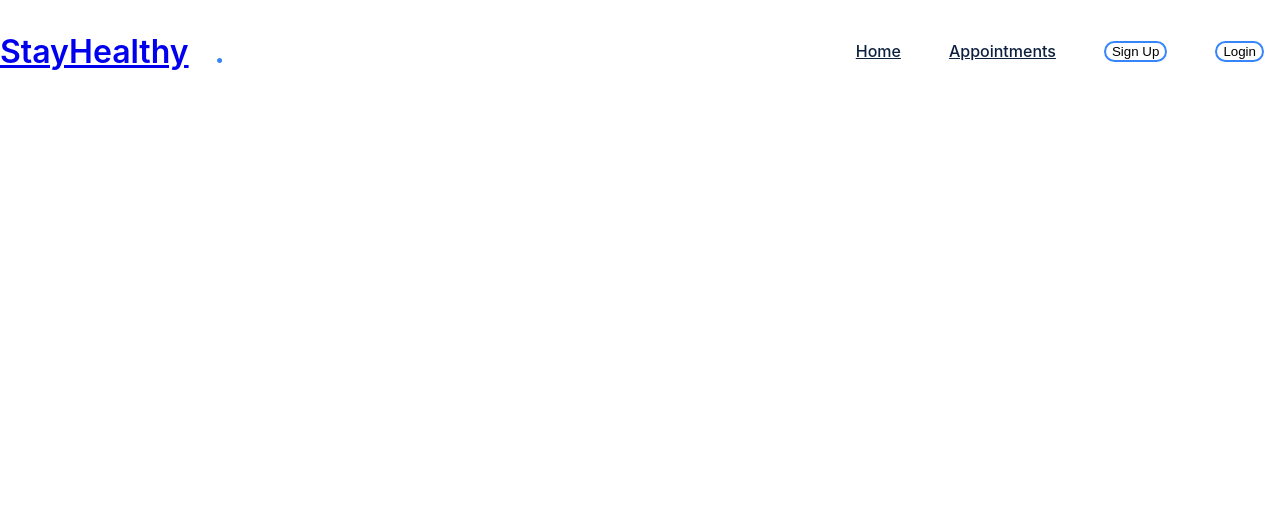
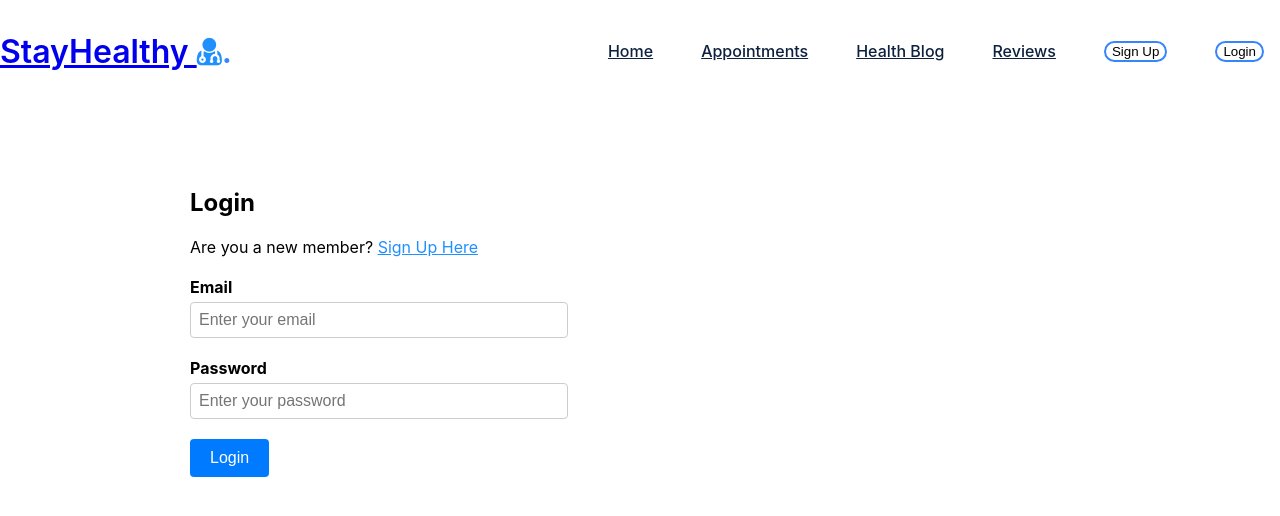
Before and after one commit to AnnMarieAddatu/med_appt, a React (Create React App) app: page /Login in a window 1280 px wide. Shown: the top 516 px of the page. Built offline with nearby package versions, Linux system fonts and the light colour scheme.

Commit message:
Update for Sign_Up and Login react

```diff
--- a/src/App.js
+++ b/src/App.js
@@ -1,28 +1,17 @@
-
 import React from 'react';
-import { BrowserRouter, Routes, Route } from 'react-router-dom';
+import { BrowserRouter, Route, Routes } from 'react-router-dom';
 import Navbar from './Components/Navbar/Navbar';
-import Sign_Up from './Components/Sign_Up/Sign_Up';
+import Sign_Up from './Components/Sign_Up/Sign_Up'; // Updated component name
 import Login from './Components/Login/Login';
-
-function Home() {
-  return <h2>Home Page</h2>;
-}
-
-function About() {
-  return <h2>About Page</h2>;
-}
 
 function App() {
   return (
     <div className="App">
       <BrowserRouter>
-        <Navbar />
+      <Navbar/>
         <Routes>
-          <Route path="/" element={<Home />} />
-          <Route path="/about" element={<About />} />
-          <Route path="/" element={<Sign_Up />} /> {/* Route for Sign_Up */}
-          <Route path="/" element={<Login />} /> {/* Route for Login */}
+          <Route path="/Sign_Up" element={<Sign_Up />} />
+          <Route path="/Login" element={<Login />} />
         </Routes>
       </BrowserRouter>
     </div>
--- a/src/Components/LandngPage/Landing_page.css
+++ b/src/Components/LandngPage/Landing_page.css
@@ -0,0 +1,185 @@
+* {
+    margin: 0;
+    font-family: "Poppins", sans-serif;
+    box-sizing: border-box;
+}
+.hero-section {
+    height: 100vh;
+    padding-top: 15rem;
+    background-color: transparent;
+    z-index: -1;
+}
+.hero-section .flex-hero {
+    flex-direction: column;
+    gap: 30px;
+    text-align:center;
+}
+
+.hero-section .flex-hero h1 {
+    font-size: 65px;
+    font-weight: 900;
+}
+.text-gradient {
+    background: linear-gradient(45deg,#2190FF 2.34%,#b673f8 100.78%);
+    -webkit-background-clip: text;
+    background-clip: text;
+    -webkit-text-fill-color: transparent;
+}
+.hero-section h4 {
+    font-size: 22px;
+    font-weight: 300;
+    text-align: center;
+    padding: 12px 14rem;
+    color:#969BA5;
+}
+
+.hero-section .button {
+    padding: 0.7rem 2rem;
+    border-radius: 25px;
+    background-color: #2190FF;
+    color: #fff;
+    border: 1px solid transparent;
+    width: 15%;
+    margin-top:15px;
+}
+
+.hero-section div:nth-child(2) {
+    margin-top: 4rem;
+}
+
+.hero-section .image {
+    flex-direction: column;
+    justify-content: center;
+    align-items: center;
+    gap: 0px;
+}
+
+
+
+
+ul {
+    list-style: none;
+}
+
+a {
+    text-decoration: none;
+    color: #333;
+}
+
+h1,
+h2 {
+    line-height: 1.3;
+    margin: 15px 0;
+}
+
+
+
+button {
+    transition: all 0.5s ease-in-out;
+    font-size: 1em;
+    padding: 1em;
+    width: 100%;
+    border-radius: 5px;
+    margin-top: 10px;
+}
+
+
+.button:hover {
+    transform: scale(0.98);
+}
+
+
+@media screen and (max-width:980px) {
+    .hero-section h1 {
+        text-align: center;
+    }
+    .hero-section {
+        padding-top: 12rem;
+    }
+    .hero-section h4 {
+        font-size: 21px;
+        text-align: center;
+        padding: 0px 4rem;
+    }
+    .image {
+        width: 500px;
+    }
+    .hero-section .button{
+        margin-top:15px;
+        width: 45%;
+    }
+
+}
+
+@media screen and (max-width:400px) {
+    .hero-section h1 {
+        font-size: 35px;
+    }
+
+    .hero-section {
+        padding-top: 10rem;
+    }
+    .hero-section h4 {
+        font-size: 16px;
+        padding: 0px 2rem;
+    }
+
+}
+
+
+
+button,
+a,
+li {
+    cursor: pointer;
+}
+
+/* Blob */
+
+
+/* Blobs */
+.flex-hero .blob-cont {
+    justify-content: center;
+    align-items: center;
+    position: static;
+    margin: 10px;
+}
+
+
+.blob {
+    border-radius: 100px;
+    filter: blur(60px);
+}
+
+.blue {
+    background-color: #2937a392;
+    position: absolute;
+    top:0;
+    left: 0;
+    right: 55%;
+    bottom: 25%;
+    margin: auto;
+    height: 150px;
+    width: 200px;
+    animation: blobani 8s infinite ease;
+}
+.blue1 {
+    background-color: #2937a392;
+    position: absolute;
+    top:0;
+    left: 0;
+    right: -55%;
+    bottom: -25%;
+    margin: auto;
+    height: 150px;
+    width: 200px;
+    animation: blobani 8s infinite ease;
+}
+
+
+  @keyframes blobani {
+    0% {top: 0; left: 0; transform: scale(1);}
+    30% {top: 0; left: 0; transform: scale(1.2);}
+    60% {top: 0; left: 0; transform: scale(1.3);}
+    100% {top: 0; left: 0; transform: scale(1);}
+  }
--- a/src/Components/Login/Login.js
+++ b/src/Components/Login/Login.js
@@ -1,96 +1,108 @@
-import React, { useState } from 'react';
-import './Login.css';
+import React, { useState, useEffect } from 'react';
+import { Link, useNavigate } from 'react-router-dom';
+import { API_URL } from '../../config';
 
-function Login() {
-  const [formData, setFormData] = useState({
-    email: '',
-    password: '',
+const Login = () => {
+  const [password, setPassword] = useState('');
+  const [email, setEmail] = useState('');
+
+  const navigate = useNavigate();
+
+  useEffect(() => {
+    if (sessionStorage.getItem('auth-token')) {
+      navigate('/');
+    }
+  }, [navigate]); // Include 'navigate' in the dependency array
+
+  const login = async (e) => {
+    e.preventDefault();
+    const res = await fetch(`${API_URL}/api/auth/login`, {
+      method: 'POST',
+      headers: {
+        'Content-Type': 'application/json',
+      },
+      body: JSON.stringify({
+        email: email,
+        password: password,
+      }),
     });
 
-  const [errors, setErrors] = useState({});
-
-  const handleChange = (e) => {
-    const { name, value } = e.target;
-    setFormData((prevData) => ({
-      ...prevData,
-      [name]: value,
-    }));
-  };
-
-  const handleSubmit = (e) => {
-    e.preventDefault();
-
-    // Validation logic
-    const newErrors = {};
-
-    if (!formData.email) {
-      newErrors.email = 'Email is required';
-    } else if (!isValidEmail(formData.email)) {
-      newErrors.email = 'Invalid email format';
+    const json = await res.json();
+    if (json.authtoken) {
+      sessionStorage.setItem('auth-token', json.authtoken);
+      sessionStorage.setItem('email', email);
+      navigate('/');
+      window.location.reload();
+    } else {
+      if (json.errors) {
+        for (const error of json.errors) {
+          alert(error.msg);
         }
-
-    if (!formData.password) {
-      newErrors.password = 'Password is required';
+      } else {
+        alert(json.error);
       }
-
-    setErrors(newErrors);
-
-    // If no errors, proceed with form submission
-    if (Object.keys(newErrors).length === 0) {
-      // Handle form submission
     }
   };
 
-  const isValidEmail = (email) => {
-    // Implement email validation logic
-    // Example: Regular expression for basic email validation
-    const emailRegex = /^[A-Z0-9._%+-]+@[A-Z0-9.-]+\.[A-Z]{2,}$/i;
-    return emailRegex.test(email);
-  };
-
   return (
+    <div>
       <div className="container">
         <div className="login-grid">
           <div className="login-text">
             <h2>Login</h2>
           </div>
           <div className="login-text">
-          Are you a new member? <span><a href="../Sign_Up/Sign_Up.html" style={{ color: '#2190FF' }}> Sign Up Here</a></span>
+            Are you a new member?{' '}
+            <span>
+              <Link to="/signup" style={{ color: '#2190FF' }}>
+                {' '}
+                Sign Up Here
+              </Link>
+            </span>
           </div>
           <br />
           <div className="login-form">
-          <form onSubmit={handleSubmit}>
+            <form onSubmit={login}>
               <div className="form-group">
                 <label htmlFor="email">Email</label>
-              <input type="email" name="email" id="email" className="form-control" placeholder="Enter your email" aria-describedby="helpId" onChange={handleChange} />
-              {errors.email && <p className="error">{errors.email}</p>}
+                <input
+                  value={email}
+                  onChange={(e) => setEmail(e.target.value)}
+                  type="email"
+                  name="email"
+                  id="email"
+                  className="form-control"
+                  placeholder="Enter your email"
+                  aria-describedby="helpId"
+                />
               </div>
               <div className="form-group">
                 <label htmlFor="password">Password</label>
                 <input
+                  value={password}
+                  onChange={(e) => setPassword(e.target.value)}
                   type="password"
                   name="password"
                   id="password"
                   className="form-control"
                   placeholder="Enter your password"
                   aria-describedby="helpId"
-                onChange={handleChange}
                 />
-              {errors.password && <p className="error">{errors.password}</p>}
               </div>
               <div className="btn-group">
-              <button type="submit" className="btn btn-primary mb-2 mr-1 waves-effect waves-light">Login</button>
-              <button type="reset" className="btn btn-danger mb-2 waves-effect waves-light">Reset</button>
-            </div>
-            <br />
-            <div className="login-text">
-              Forgot Password?
+                <button
+                  type="submit"
+                  className="btn btn-primary mb-2 mr-1 waves-effect waves-light"
+                >
+                  Login
+                </button>
               </div>
             </form>
           </div>
         </div>
       </div>
+    </div>
   );
-}
+};
 
 export default Login;
--- a/src/Components/Navbar/Navbar.js
+++ b/src/Components/Navbar/Navbar.js
@@ -1,45 +1,79 @@
-import React from 'react';
-import './Navbar.css'; // Import the CSS file
+import React, { useEffect, useState } from "react";
+import { Link } from "react-router-dom";
+import "./Navbar.css";
 
-function Navbar() {
+const Navbar = () => {
+    const [click, setClick] = useState(false);
+    const [isLoggedIn, setIsLoggedIn] = useState(false);
+
+    const handleClick = () => setClick(!click);
+
+    const handleLogout = () => {
+        sessionStorage.removeItem("auth-token");
+        sessionStorage.removeItem("name");
+        sessionStorage.removeItem("email");
+        sessionStorage.removeItem("phone");
+        // remove email and phone
+        localStorage.removeItem("doctorData");
+        setIsLoggedIn(false);
+        window.location.reload();
+    }
+
+    useEffect(() => {
+      const storedEmail = sessionStorage.getItem("email");
+
+      if (storedEmail) {
+        setIsLoggedIn(true);
+      }
+    }, []);
 
     return (
         <nav>
             <div className="nav__logo">
-      <a href="#">
-        StayHealthy
-        <svg xmlns="http://www.w3.org/2000/svg" height="26" width="26" viewBox="0 0 1000 1000" style={{ fill: '#3685fb' }}>
-          <title>Doctor With Stethoscope SVG icon</title>
-          <g>
-            {/* Your SVG path */}
-          </g>
-        </svg>
-      </a>
+                <Link to="/">StayHealthy <i style={{color:'#2190FF'}} className="fa fa-user-md"></i></Link>
                 <span>.</span>
             </div>
-    <div className="nav__icon" onClick={'handleClick'}>
-      <i className="fa fa-times fa fa-bars"></i>
+            <div className="nav__icon" onClick={handleClick}>
+                <i className={click ? "fa fa-times" : "fa fa-bars"}></i>
             </div>
-    <ul className="nav__links active">
+            <ul className={click ? 'nav__links active' : 'nav__links'}>
                 <li className="link">
-        <a href="../Landing_Page/LandingPage.html">Home</a>
+                    <Link to="/">Home</Link>
                 </li>
                 <li className="link">
-        <a href="#">Appointments</a>
+                    <Link to="/search/doctors">Appointments</Link>
                 </li>
                 <li className="link">
-        <a href="../Sign_Up//Sign_Up.html">
-          <button className="btn1">Sign Up</button>
-        </a>
+                    <Link to="/healthblog">Health Blog</Link>
                 </li>
                 <li className="link">
-        <a href="../Login/Login.html">
+                    <Link to="/reviews">Reviews</Link>
+                </li>
+                {isLoggedIn ? (
+                    <>
+                        <li className="link">
+                            <button className="btn2" onClick={handleLogout}>
+                                Logout
+                            </button>
+                        </li>
+                    </>
+                ) : (
+                    <>
+                        <li className="link">
+                            <Link to="/Sign_Up">
+                                <button className="btn1">Sign Up</button>
+                            </Link>
+                        </li>
+                        <li className="link">
+                            <Link to="/login">
                                 <button className="btn1">Login</button>
-        </a>
+                            </Link>
                         </li>
+                    </>
+                )}
             </ul>
         </nav>
     );
-}
+};
 
 export default Navbar;
--- a/src/Components/Sign_Up/Sign_Up.js
+++ b/src/Components/Sign_Up/Sign_Up.js
@@ -1,97 +1,78 @@
 import React, { useState } from 'react';
-import './Sign_Up.css';
+import './Sign_Up.css'
+import { useNavigate } from 'react-router-dom';
+import { API_URL } from '../../config';
 
-function Sign_Up() {
-  const [formData, setFormData] = useState({
-    name: '',
-    email: '',
-    phone: '',
-    password: '',
+const Sign_Up = () => {
+    const [name, setName] = useState('');
+    const [email, setEmail] = useState('');
+    const [phone, setPhone] = useState('');
+    const [password, setPassword] = useState('');
+    const [showerr, setShowerr] = useState('');
+
+    const navigate = useNavigate();
+
+    const register = async (e) => {
+        e.preventDefault();
+
+        // API Call
+        const response = await fetch(`${API_URL}/api/auth/register`, {
+            method: "POST",
+            headers: {
+                "Content-Type": "application/json",
+            },
+            body: JSON.stringify({
+                name: name,
+                email: email,
+                password: password,
+                phone: phone,
+            }),
         });
 
-  const [setErrors] = useState({});
+        const json = await response.json();
 
-  const handleChange = (e) => {
-    const { name, value } = e.target;
-    setFormData((prevData) => ({
-      ...prevData,
-      [name]: value,
-    }));
-  };
-
-  const handleSubmit = (e) => {
-    e.preventDefault();
-
-    // Validation logic
-    const newErrors = {};
-
-    if (!formData.name) {
-      newErrors.name = 'Name is required';
+        if (json.authtoken) {
+            sessionStorage.setItem("auth-token", json.authtoken);
+            sessionStorage.setItem("name", name);
+            sessionStorage.setItem("phone", phone);
+            sessionStorage.setItem("email", email);
+            // Redirect to home page
+            navigate("/");
+            window.location.reload();
+        } else {
+            if (json.errors) {
+                for (const error of json.errors) {
+                    setShowerr(error.msg);
                 }
-
-    if (!formData.email) {
-      newErrors.email = 'Email is required';
-    } else if (!isValidEmail(formData.email)) {
-      newErrors.email = 'Invalid email format';
+            } else {
+                setShowerr(json.error);
             }
-
-    if (!formData.phone) {
-      newErrors.phone = 'Phone number is required';
-    } else if (!isValidPhone(formData.phone)) {
-      newErrors.phone = 'Phone number must be 10 digits';
         }
-
-    if (!formData.password) {
-      newErrors.password = 'Password is required';
-    }
-
-    setErrors(newErrors);
-
-    // If no errors, proceed with form submission
-    if (Object.keys(newErrors).length === 0) {
-      // Handle form submission
-    }
-  };
-
-  const isValidEmail = (email) => {
-    // Implement email validation logic
-  };
-
-  const isValidPhone = (phone) => {
-    // Implement phone number validation logic (10 digits)
     };
 
     return (
         <div className="container" style={{ marginTop: '5%' }}>
             <div className="signup-grid">
-        <div className="signup-text">
-          <h1>Sign Up</h1>
-        </div>
-        <div className="signup-text1" style={{ textAlign: 'left' }}>
-          Already a member? <span><a href="../Login/Login.html" style={{ color: '#2190FF' }}> Login</a></span>
-        </div>
                 <div className="signup-form">
-          <form onSubmit={handleSubmit}>
+                    <form method="POST" onSubmit={register}>
                         <div className="form-group">
                             <label htmlFor="name">Name</label>
-              <input type="text" name="name" id="name" required className="form-control" placeholder="Enter your name" aria-describedby="helpId" onChange={handleChange} />
+                            <input value={name} onChange={(e) => setName(e.target.value)} type="text" name="name" id="name" className="form-control" placeholder="Enter your name" aria-describedby="helpId" />
+                        </div>
+                        <div className="form-group">
+                            <label htmlFor="email">Email</label>
+                            <input value={email} onChange={(e) => setEmail(e.target.value)} type="email" name="email" id="email" className="form-control" placeholder="Enter your email" aria-describedby="helpId" />
+                            {showerr && <div className="err" style={{ color: 'red' }}>{showerr}</div>}
                         </div>
                         <div className="form-group">
                             <label htmlFor="phone">Phone</label>
-              <input type="tel" name="phone" id="phone" required className="form-control" placeholder="Enter your phone number" aria-describedby="helpId" onChange={handleChange} />
-            </div>
-            <div className="form-group">
-              <label htmlFor="email">Email</label>
-              <input type="email" name="email" id="email" required className="form-control" placeholder="Enter your email" aria-describedby="helpId" onChange={handleChange} />
+                            <input value={phone} onChange={(e) => setPhone(e.target.value)} type="tel" name="phone" id="phone" className="form-control" placeholder="Enter your phone number" aria-describedby="helpId" />
                         </div>
                         <div className="form-group">
                             <label htmlFor="password">Password</label>
-              <input name="password" id="password" required className="form-control" placeholder="Enter your password" aria-describedby="helpId" onChange={handleChange} />
+                            <input value={password} onChange={(e) => setPassword(e.target.value)} name="password" id="password" className="form-control" placeholder="Enter your password" aria-describedby="helpId" />
                         </div>
-            <div className="btn-group">
-              <button type="submit" className="btn btn-primary mb-2 mr-1 waves-effect waves-light">Submit</button>
-              <button type="reset" className="btn btn-danger mb-2 waves-effect waves-light">Reset</button>
-            </div>
+                        <button type="submit" className="btn btn-primary">Sign Up</button>
                     </form>
                 </div>
             </div>
```
Also changed, not shown: src/Components/LandngPage/Landing_Page.js (+6 -2 lines). Lines whose indentation alone changed are shown as unchanged.
